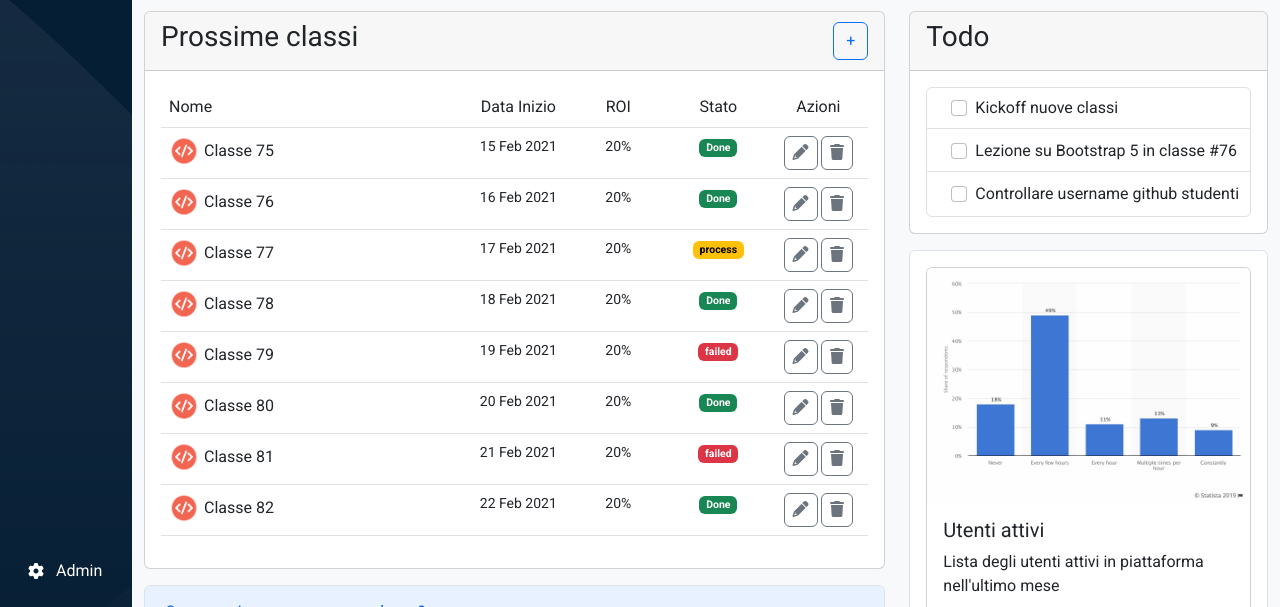
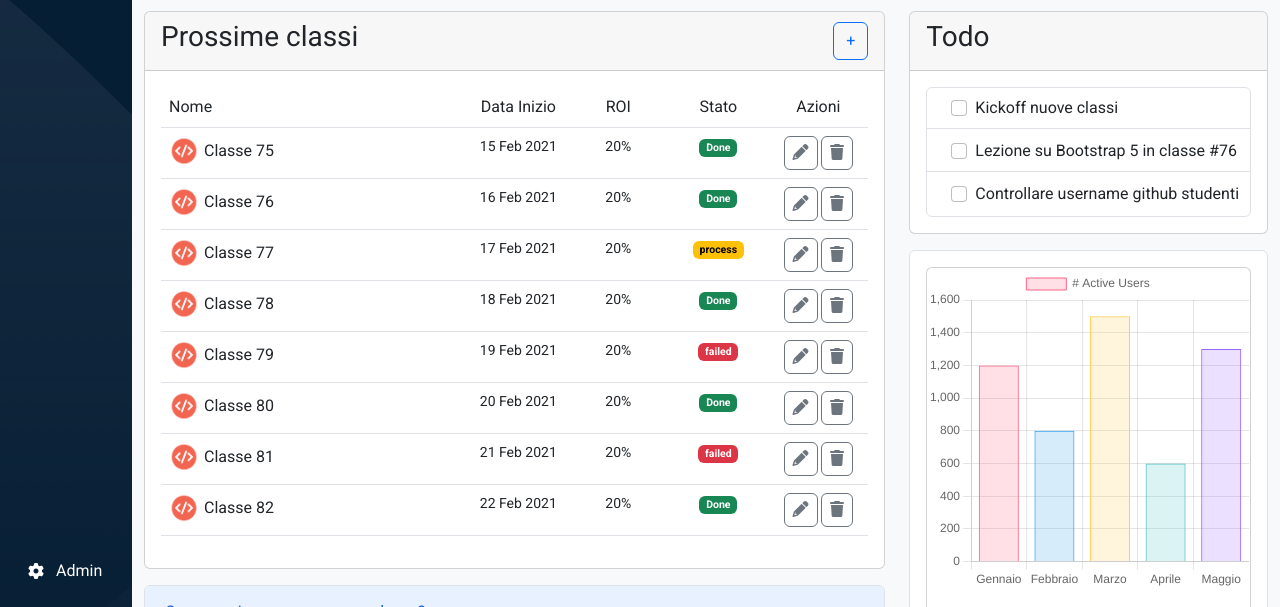
Before and after one commit to RaimondoCosma/html-css-bootstrap-dashboard, a plain HTML site: page index.html in a window 1280 px wide. Shown: the part 193-800 px from the top of the page. Drawn offline with nearby package versions, Linux system fonts and the light colour scheme.

Commit message:
Aggiunge bonus

```diff
--- a/index.html
+++ b/index.html
@@ -297,7 +297,8 @@
                             <!-- Graph -->
                             <div class="border rounded ms-bg-color p-3 mt-3">
                               <div class="card">
-                                <img src="img/stats.jpeg" class="card-img-top" alt="Stats">
+                                <canvas id="myChart" width="400" height="400"></canvas>
+                                <!-- <img src="img/stats.jpeg" class="card-img-top" alt="Stats"> -->
                                 <div class="card-body">
                                   <h5 class="card-title">Utenti attivi</h5>
                                   <p class="card-text">Lista degli utenti attivi in piattaforma nell'ultimo mese</p>
@@ -306,6 +307,8 @@
                                   <li class="list-group-item">Gennaio: 1200</li>
                                   <li class="list-group-item">Febbraio: 800</li>
                                   <li class="list-group-item">Marzo: 1500</li>
+                                  <li class="list-group-item">Aprile: 600</li>
+                                  <li class="list-group-item">Maggio: 1300</li>
                                 </ul>
                                 <div class="card-body">
                                   <a href="#" class="card-link text-primary">Visualizza report approfondito</a>
@@ -347,5 +350,45 @@
     <!-- Script Bootstrap -->
     <script src="https://cdn.jsdelivr.net/npm/bootstrap@5.2.2/dist/js/bootstrap.bundle.min.js" integrity="sha384-OERcA2EqjJCMA+/3y+gxIOqMEjwtxJY7qPCqsdltbNJuaOe923+mo//f6V8Qbsw3" crossorigin="anonymous"></script>
     <!-- /Script Bootstrap -->
+    <!-- link charjs script -->
+    <script src="https://cdn.jsdelivr.net/npm/chart.js"></script>
+    <!-- /link charjs script -->
+    <!-- chart.js script -->
+    <script>
+      const ctx = document.getElementById('myChart');
+      const myChart = new Chart(ctx, {
+          type: 'bar',
+          data: {
+              labels: ['Gennaio', 'Febbraio', 'Marzo', 'Aprile', 'Maggio',],
+              datasets: [{
+                  label: '# Active Users',
+                  data: [1200, 800, 1500, 600, 1300, 900],
+                  backgroundColor: [
+                      'rgba(255, 99, 132, 0.2)',
+                      'rgba(54, 162, 235, 0.2)',
+                      'rgba(255, 206, 86, 0.2)',
+                      'rgba(75, 192, 192, 0.2)',
+                      'rgba(153, 102, 255, 0.2)',
+                  ],
+                  borderColor: [
+                      'rgba(255, 99, 132, 1)',
+                      'rgba(54, 162, 235, 1)',
+                      'rgba(255, 206, 86, 1)',
+                      'rgba(75, 192, 192, 1)',
+                      'rgba(153, 102, 255, 1)',
+                  ],
+                  borderWidth: 1
+              }]
+          },
+          options: {
+              scales: {
+                  y: {
+                      beginAtZero: true
+                  }
+              }
+          }
+      });
+      </script>
+    <!-- /chart.js script -->
 </body>
 </html>
```
